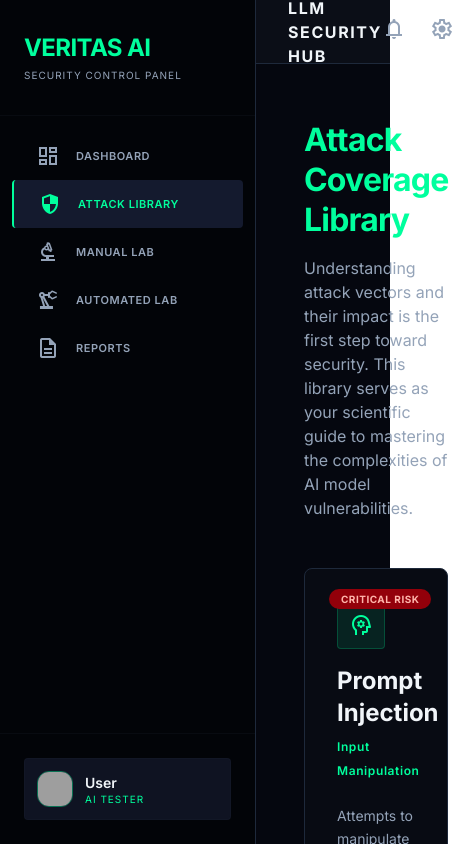
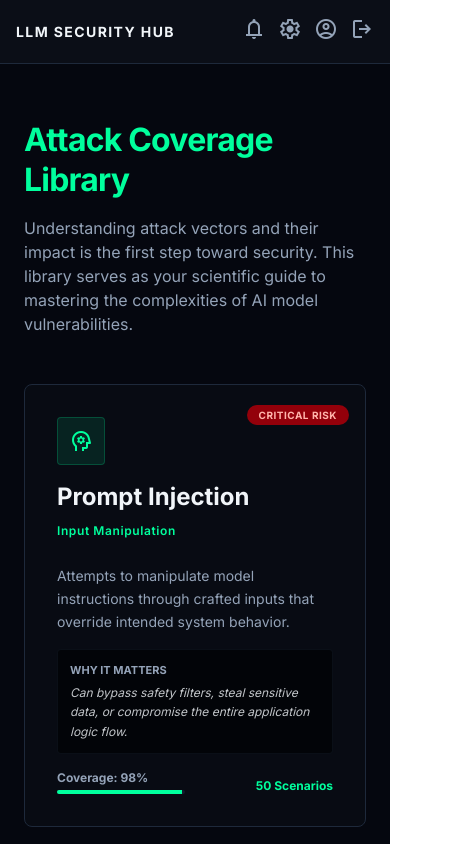
Before and after one commit to mnarzaid247-stack/SDA-Red-Teaming, a React (Vite) app in the folder Red-Teaming/frontend/: page /attack-library in a window 390 px wide. Shown: the top 844 px of the page, 472 px wide, since content can reach past the window. Built offline with nearby package versions, Linux system fonts and the light colour scheme; no server answers; grey boxes are pictures that could not be loaded.

Commit message:
update layout

```diff
--- a/Red-Teaming/frontend/src/Layouts/MainLayout/MainLayout.jsx
+++ b/Red-Teaming/frontend/src/Layouts/MainLayout/MainLayout.jsx
@@ -16,7 +16,7 @@ const MainLayout = () => {
       <Sidebar />
 
       {/* 3. CORE EXECUTABLE REGION: Fluid layout column offset to accommodate navigation bounds */}
-      <div className="flex-1 flex flex-col ml-70 relative">
+      <div className="flex-1 flex flex-col lg:ml-64 relative">
 
       {/* 4. SUPERIOR TELEMETRY HEADER: Stationary system top bar monitoring controller status */}
         <TopNav />
--- a/Red-Teaming/frontend/src/Layouts/MainLayout/Sidebar.jsx
+++ b/Red-Teaming/frontend/src/Layouts/MainLayout/Sidebar.jsx
@@ -33,8 +33,7 @@ useEffect(() => {
 }, [])
   return (
     // 3. ANCHOR VIEWPORT FRAME: Rigidly docked on the left screen layout layer
-    <aside className="fixed left-0 top-0 h-screen w-64 bg-surface-container-lowest border-r border-outline-variant flex flex-col z-50">
-
+<aside className="hidden lg:flex fixed left-0 top-0 h-screen w-64 bg-surface-container-lowest border-r border-outline-variant flex-col z-50">
       {/* 4. BRAND VECTORS: Core application identity header block */}
       <div className="px-6 py-8 border-b border-outline-variant/20">
         <h1 className="text-headline-md font-bold text-primary tracking-tight">
--- a/Red-Teaming/frontend/src/Layouts/MainLayout/TopNav.jsx
+++ b/Red-Teaming/frontend/src/Layouts/MainLayout/TopNav.jsx
@@ -18,23 +18,22 @@ const TopNav = () => {
      };
   return (
     // 2. FIXED HEADER CONTAINER: Anchored at the top, offsetting horizontal layout space for the sidebar
-    <header className="fixed top-0 right-0 left-64 z-40 flex items-center justify-between
-    px-8 h-16 border-b border-outline-variant bg-surface">
+    <header className="fixed top-0 right-0 left-0 lg:left-64 z-40 flex items-center justify-between px-4 sm:px-6 lg:px-8 h-16 border-b border-outline-variant bg-surface">
 
       {/* 3. PLATFORM BRANDING: Renders the central security domain title */}
       <div className="flex items-center gap-4">
-        <span className="font-bold text-headline-sm text-on-surface tracking-widest">
-          LLM SECURITY HUB
-        </span>
+        <span className="font-bold text-sm sm:text-headline-sm text-on-surface tracking-widest">
+  LLM SECURITY HUB
+</span>
       </div>
 
 
       {/* 4. UTILITY CONTROLS: Grouped interactive vectors for system triggers and preferences */}
-      <div className="flex items-center gap-8">
+      <div className="flex items-center gap-3 sm:gap-8">
 
 
         {/* 5. ICON BAR: Interactive navigation buttons for system alerts, settings, and profile */}
-        <div className="flex items-center gap-6">
+        <div className="flex items-center gap-3 sm:gap-6">
 
           <button className="text-on-surface-variant hover:text-primary transition-colors">
             <span className="material-symbols-outlined">
```
